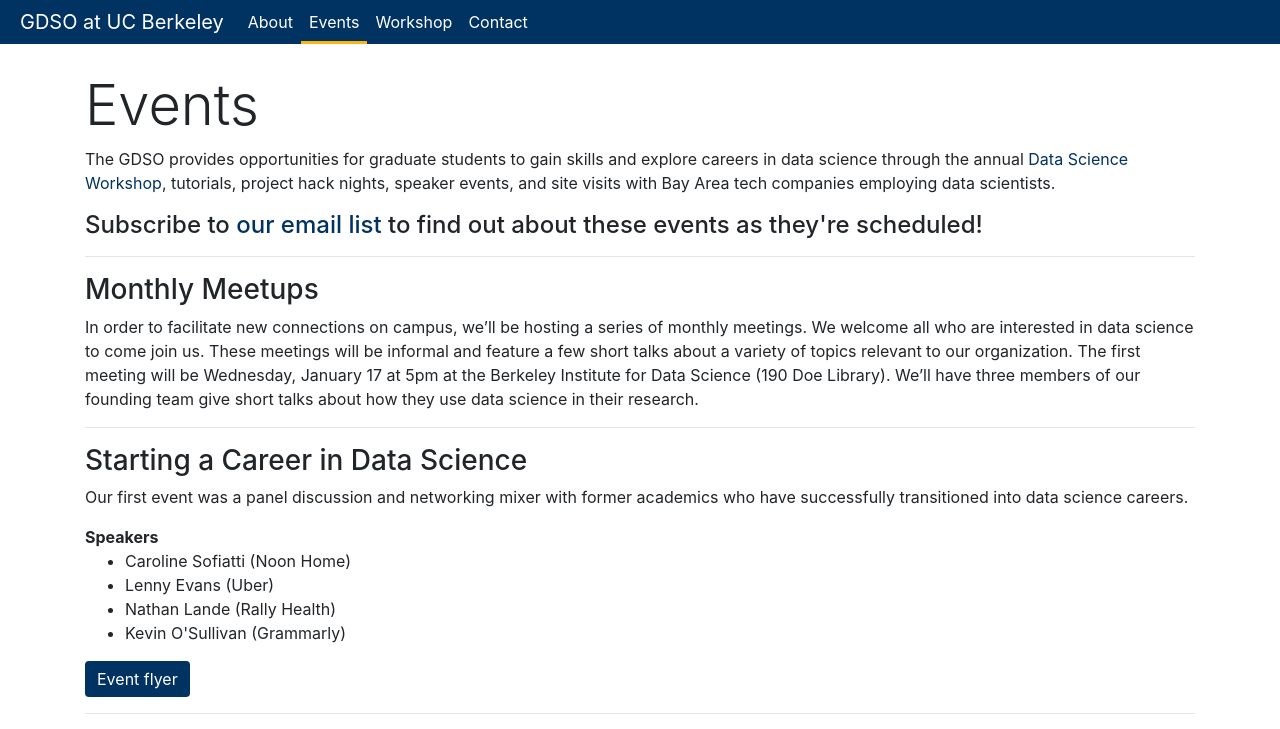
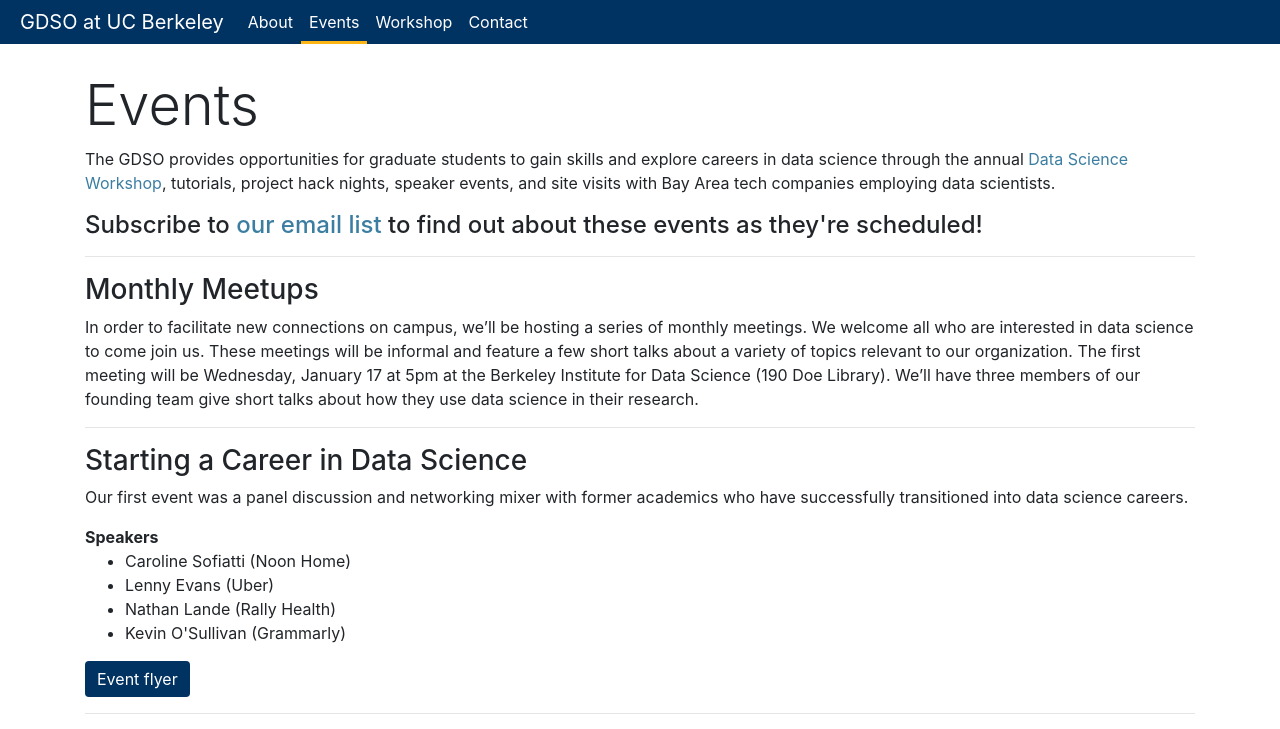
Before and after one commit to Graduate-Data-Science-Organization/website, a plain HTML site: page events.html in a window 1280 px wide. Shown: the top 729 px of the page. Drawn offline with nearby package versions, Linux system fonts and the light colour scheme; grey boxes are pictures that could not be loaded.

Commit message:
make link color more visible

```diff
--- a/css/app.css
+++ b/css/app.css
@@ -51,6 +51,7 @@ fdb515 gold
     color: white;
 }
 
+
 .bd-footer a {
     color: #b4c5d4;
 }
@@ -78,5 +79,5 @@ fdb515 gold
 }
 
 a {
-    color: #003262;
+    color: #3B7EA1;
 }
```
